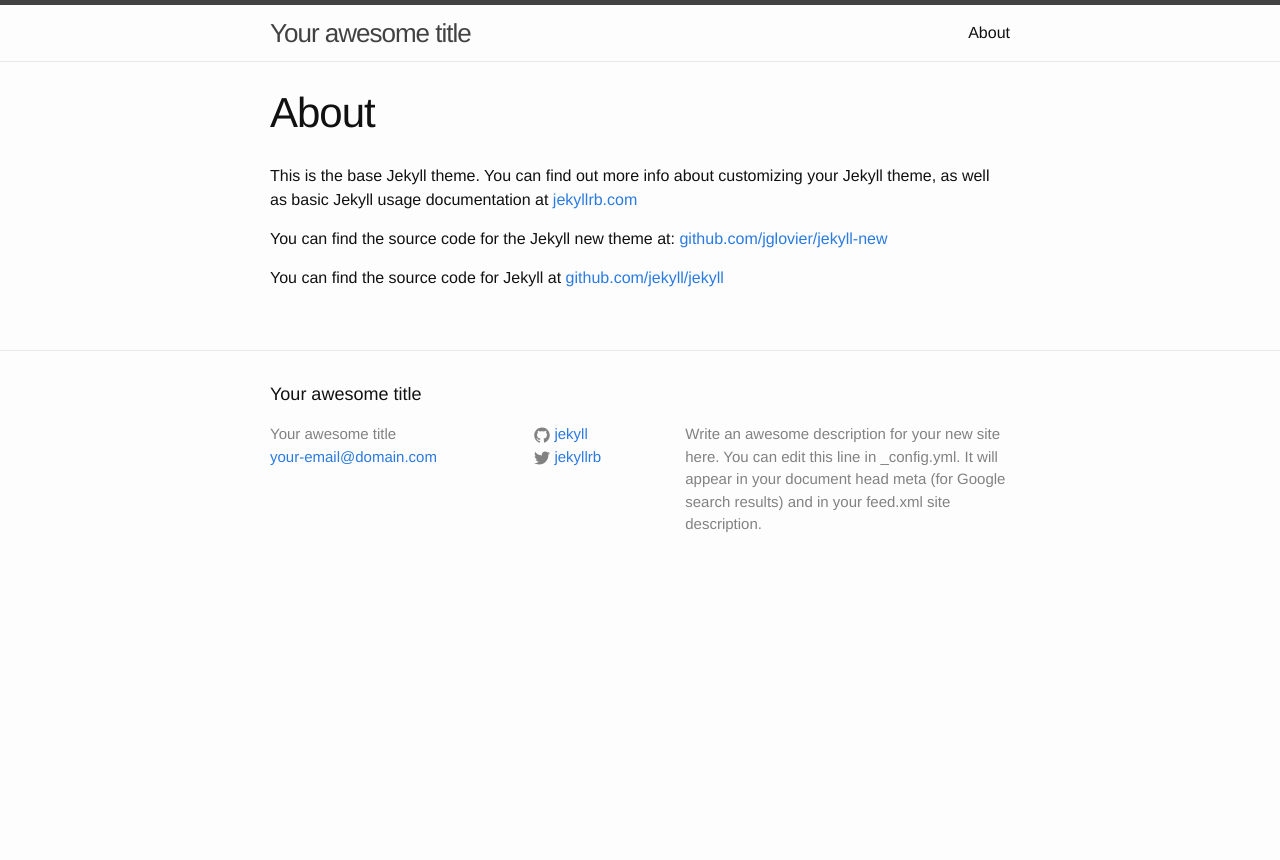
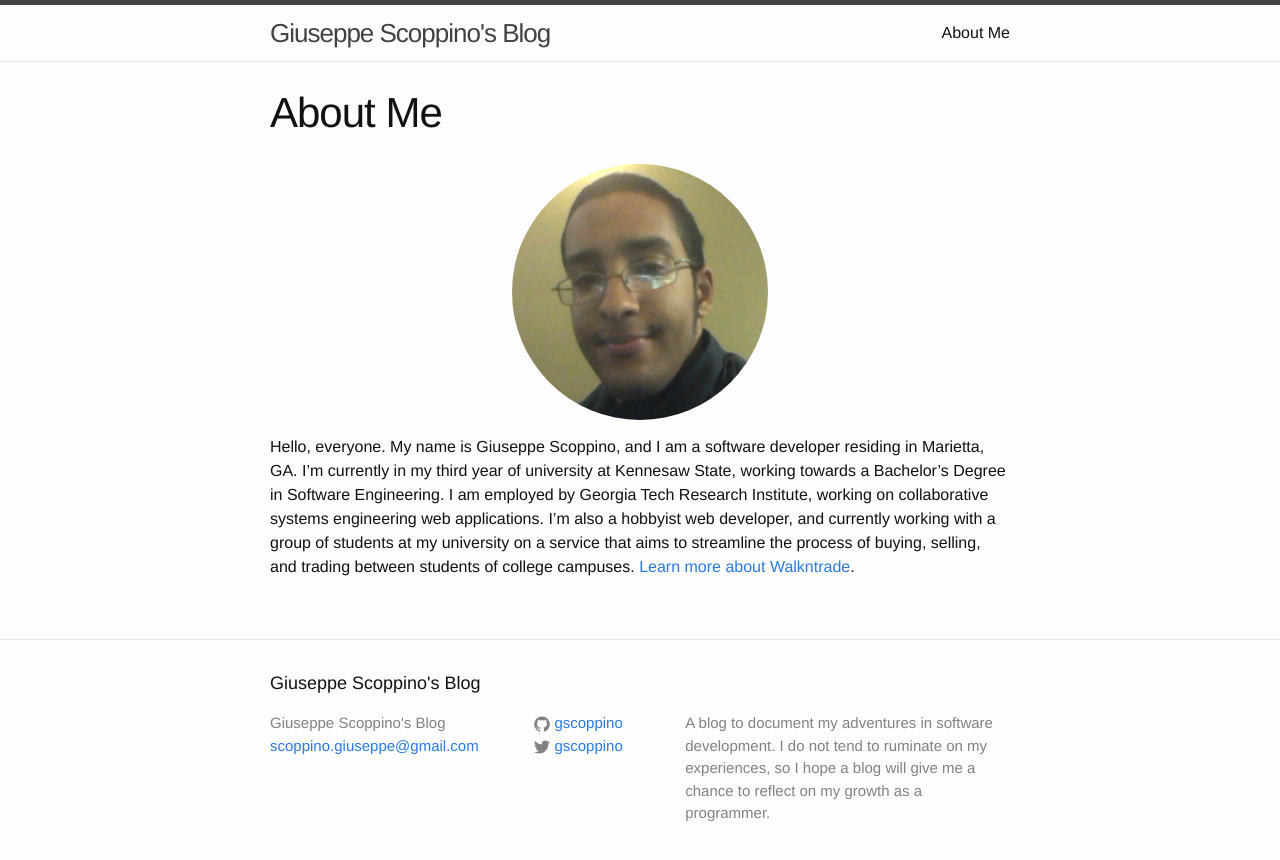
Before and after one commit to gscoppino/gscoppino-blog.github.io, a Jekyll site: the page built from about.md, in a window 1280 px wide. Shown: the top 860 px of the page. Built offline with Jekyll 4.4.1, drawn with Linux system fonts in a browser that asks for light colours.

Commit message:
Personalize the blog a little, and update configuration files

```diff
--- a/_config.yml
+++ b/_config.yml
@@ -1,14 +1,14 @@
 # Site settings
-title: Your awesome title
-email: your-email@domain.com
+title: Giuseppe Scoppino's Blog
+email: scoppino.giuseppe@gmail.com
 description: > # this means to ignore newlines until "baseurl:"
-  Write an awesome description for your new site here. You can edit this
-  line in _config.yml. It will appear in your document head meta (for
-  Google search results) and in your feed.xml site description.
+  A blog to document my adventures in software development. I do not tend
+  to ruminate on my experiences, so I hope a blog will give me a chance
+  to reflect on my growth as a programmer.
 baseurl: "" # the subpath of your site, e.g. /blog/
 url: "http://yourdomain.com" # the base hostname & protocol for your site
-twitter_username: jekyllrb
-github_username:  jekyll
+twitter_username: gscoppino
+github_username: gscoppino
 
 # Build settings
 markdown: kramdown
--- a/about.md
+++ b/about.md
@@ -1,11 +1,11 @@
 ---
 layout: page
-title: About
+title: About Me
 permalink: /about/
 ---
 
-This is the base Jekyll theme. You can find out more info about customizing your Jekyll theme, as well as basic Jekyll usage documentation at [jekyllrb.com](http://jekyllrb.com/)
+<img style="display: block; width: 256px; height: 256px; margin: auto; border-radius: 50%;" src="../assets/face.jpg" />
 
-You can find the source code for the Jekyll new theme at: [github.com/jglovier/jekyll-new](https://github.com/jglovier/jekyll-new)
+Hello, everyone. My name is Giuseppe Scoppino, and I am a software developer residing in Marietta, GA. I'm currently in my third year of university at Kennesaw State, working towards a Bachelor's Degree in Software Engineering. I am employed by Georgia Tech Research Institute, working on collaborative systems engineering web applications. I'm also a hobbyist web developer, and currently working with a group of students at my university on a service that aims to streamline the process of buying, selling, and trading between students of college campuses. [Learn more about Walkntrade][Walkntrade].
 
-You can find the source code for Jekyll at [github.com/jekyll/jekyll](https://github.com/jekyll/jekyll)
+[Walkntrade]: http://walkntrade.com
```
Also changed, not shown: _posts/2015-02-21-welcome-to-jekyll.markdown (deleted, +0 -25 lines), assets/face.jpg (added), 1 other file.
